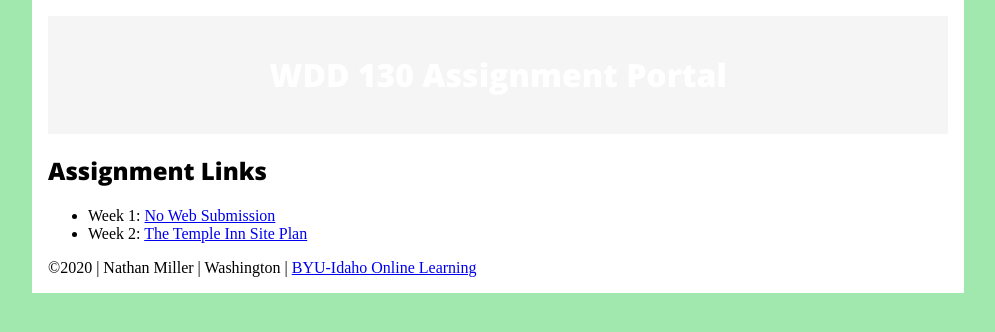
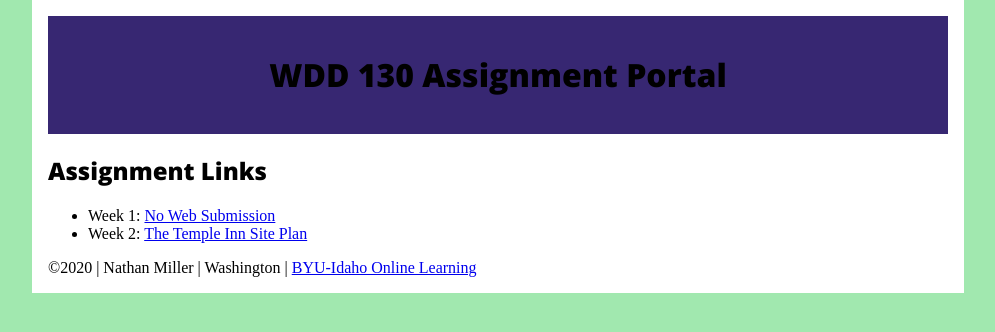
Before and after one commit to mills11754/mills11754.github.io, a plain HTML site: page index.html in a window 1280 px wide. Shown: the whole page, without its empty margins (142-1137 px from the left). Drawn offline with nearby package versions, Linux system fonts and the light colour scheme.

Commit message:
changed header1 and text color

```diff
--- a/css/site-plan.css
+++ b/css/site-plan.css
@@ -38,11 +38,11 @@ header {
     padding: 1em;
     text-align: center;
     color: var(--accent2-color);
-    background-color:whitesmoke
+    background-color:#372772
 }
 
 header>h1 {
-    color:white
+    color:light paleturquoise
 }
 
 p {
```
